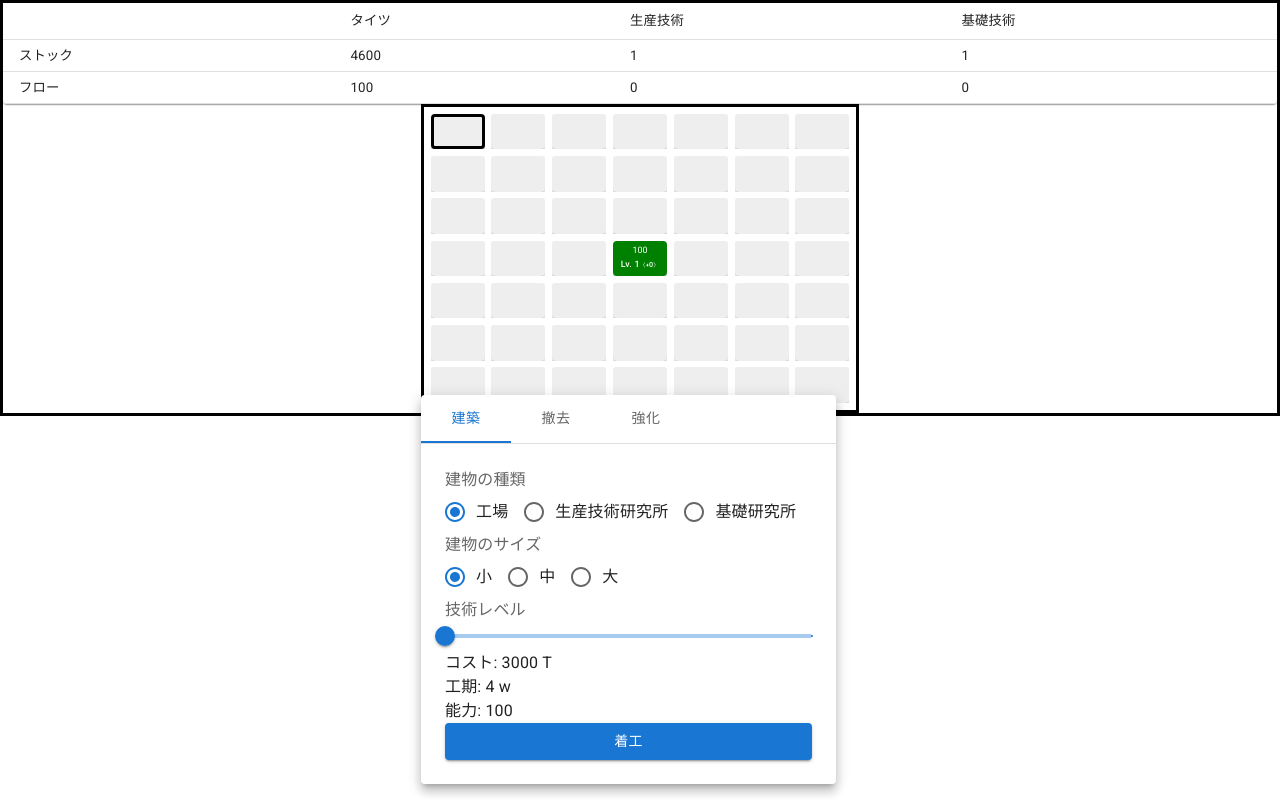
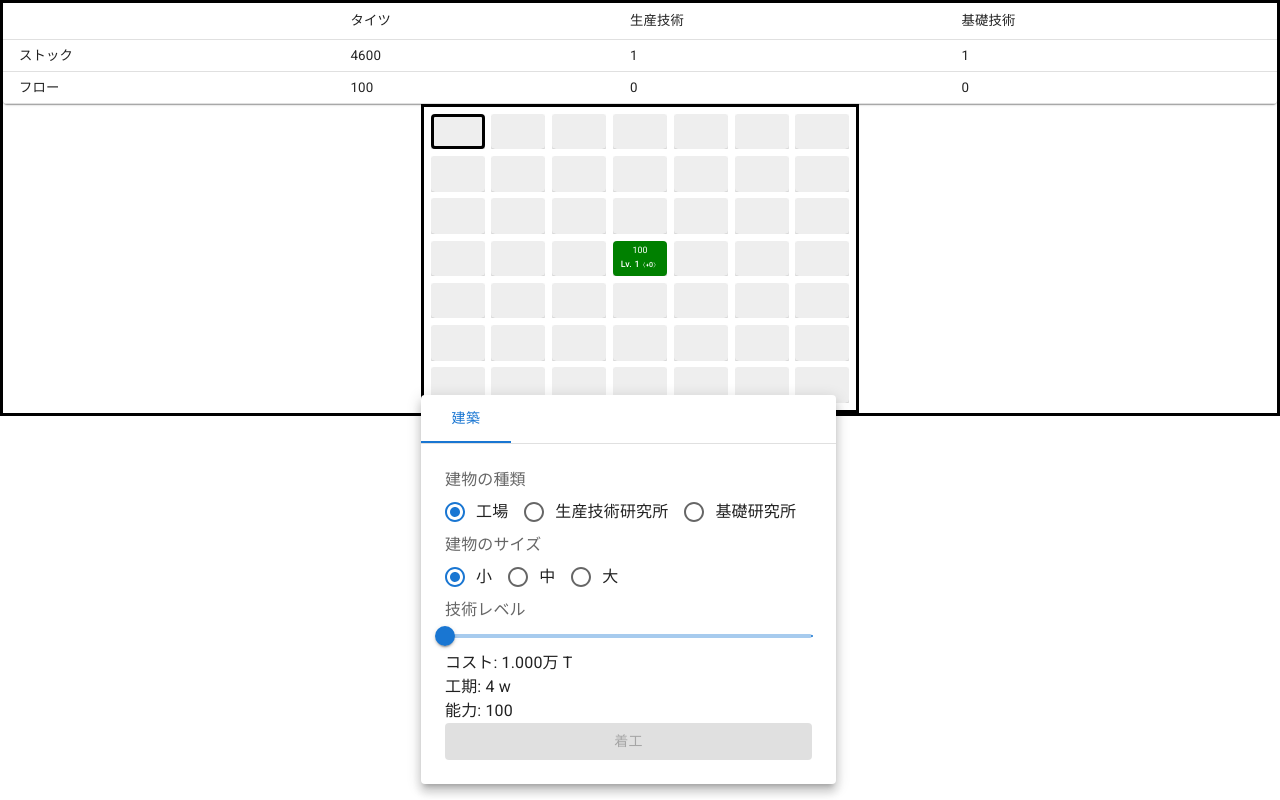
Before and after one commit to nabetani/game24f, a React (Vite) app in the folder tfactory/: page / in a window 1280 px wide. Both pictures are taken after a click on the button 457 px from the left and 131 px from the top of the page. Built offline with nearby package versions, Linux system fonts and the light colour scheme.

Commit message:
改善コストの調整・不要タブ撤去

```diff
--- a/tfactory/src/Field.tsx
+++ b/tfactory/src/Field.tsx
@@ -153,27 +153,37 @@ function CellClickUI(p: {
   fieldObj: G.FieldObj,
   closer: () => void
 }): JSX.Element {
-  const [value, setValue] = React.useState('1');
+  const tabs = {
+    b: G.canBuildAt(p.world, p.fieldObj),
+    i: G.canImprove(p.world, p.fieldObj),
+    d: G.canDestroy(p.world, p.fieldObj),
+  }
+  const [value, setValue] = React.useState(((): string => (
+    tabs.b ? "b" : tabs.i ? "i" : "d"
+  ))());
   const handleChange = (_: React.SyntheticEvent, newValue: string) => {
     setValue(newValue);
   };
   return <MuiL.TabContext value={value}>
     <Mui.Box sx={{ borderBottom: 1, borderColor: 'divider' }}>
       <TabList onChange={handleChange} aria-label="lab API tabs example" >
-        <Mui.Tab label="建築" value="1" />
-        <Mui.Tab label="撤去" value="2" />
-        <Mui.Tab label="強化" value="3" />
+        {!tabs.b ? [] : <Mui.Tab label="建築" value="b" />}
+        {!tabs.i ? [] : <Mui.Tab label="強化" value="i" />}
+        {!tabs.d ? [] : <Mui.Tab label="撤去" value="d" />}
       </TabList>
     </Mui.Box>
-    <TabPanel value="1">
-      <AddBuildingUI world={p.world} updateWorld={p.updateWorld} fieldObj={p.fieldObj} closer={p.closer} />
-    </TabPanel>
-    <TabPanel value="2">
-      <AddDestroyUI world={p.world} updateWorld={p.updateWorld} fieldObj={p.fieldObj} closer={p.closer} />
-    </TabPanel>
-    <TabPanel value="3">
-      <AddImproveUI world={p.world} updateWorld={p.updateWorld} fieldObj={p.fieldObj} closer={p.closer} />
-    </TabPanel>
+    {!tabs.b ? [] :
+      <TabPanel value="b">
+        <AddBuildingUI world={p.world} updateWorld={p.updateWorld} fieldObj={p.fieldObj} closer={p.closer} />
+      </TabPanel>}
+    {!tabs.i ? [] :
+      <TabPanel value="i">
+        <AddImproveUI world={p.world} updateWorld={p.updateWorld} fieldObj={p.fieldObj} closer={p.closer} />
+      </TabPanel>}
+    {!tabs.d ? [] :
+      <TabPanel value="d">
+        <AddDestroyUI world={p.world} updateWorld={p.updateWorld} fieldObj={p.fieldObj} closer={p.closer} />
+      </TabPanel>}
   </MuiL.TabContext>
 }
 
--- a/tfactory/src/game.ts
+++ b/tfactory/src/game.ts
@@ -52,7 +52,6 @@ export type FieldObj = {
   area: Area,
 }
 
-
 const newEmpty = (x: number, y: number): FieldObj => {
   return {
     kind: FieldObjKind.none,
@@ -77,8 +76,6 @@ const isBuilding = (o: any): o is Building => {
     && typeof (b.construction) == "number"
   )
 }
-
-
 
 export type Powers = {
   money: number,
@@ -259,10 +256,8 @@ export const destroy = (w: World, fo: FieldObj): void => {
 
 export const improveCost = (wo: World, fo: FieldObj): number | null => {
   if (!isBuilding(fo)) { return null }
-  const size = fo.area.w as SizeType
-  const toBuild = fo.kind as WhatToBuild
-  const bs = bulidState(wo, { level: fo.q.level, size: size, toBiuld: toBuild }, fo)
-  const cost = bs.cost / 10
+  const i = incomeB(wo, { ...fo, q: { level: fo.q.level, improve: 1 } })
+  const cost = (i.bDev + i.money + i.pDev) / 10
   if (wo.powers.money < cost) { return null }
   return cost
 }
@@ -290,11 +285,38 @@ const qdigit = (x: number): number => {
   return b * Math.floor(x / b)
 }
 
+export const canBuildAt = (_: World, fo: FieldObj): boolean => (
+  fo.kind == FieldObjKind.none
+)
+
+export const canImprove = (_: World, fo: FieldObj): boolean => {
+  switch (fo.kind) {
+    case FieldObjKind.factory:
+    case FieldObjKind.pLabo:
+    case FieldObjKind.bLabo:
+    case FieldObjKind.house:
+      return true;
+    default:
+      return false;
+  }
+}
+
+export const canDestroy = (_: World, fo: FieldObj): boolean => {
+  switch (fo.kind) {
+    case FieldObjKind.factory:
+    case FieldObjKind.pLabo:
+    case FieldObjKind.bLabo:
+      return true;
+    default:
+      return false;
+  }
+}
+
 export const bulidState = (wo: World, param: BuildParam, fo: FieldObj): BuildState => {
   const mul = (new Map<FieldObjKindType, number>(
-    [[FieldObjKind.factory, 30],
-    [FieldObjKind.pLabo, 100],
-    [FieldObjKind.bLabo, 1000]])).get(param.toBiuld) ?? 0
+    [[FieldObjKind.factory, 100],
+    [FieldObjKind.pLabo, 300],
+    [FieldObjKind.bLabo, 3000]])).get(param.toBiuld) ?? 0
   const a = fo.area
   const bArea = { ...a, w: param.size, h: param.size }
   const hindrance = !wo.buildings.every(e => !hasIntersection(e.area, bArea))
```
